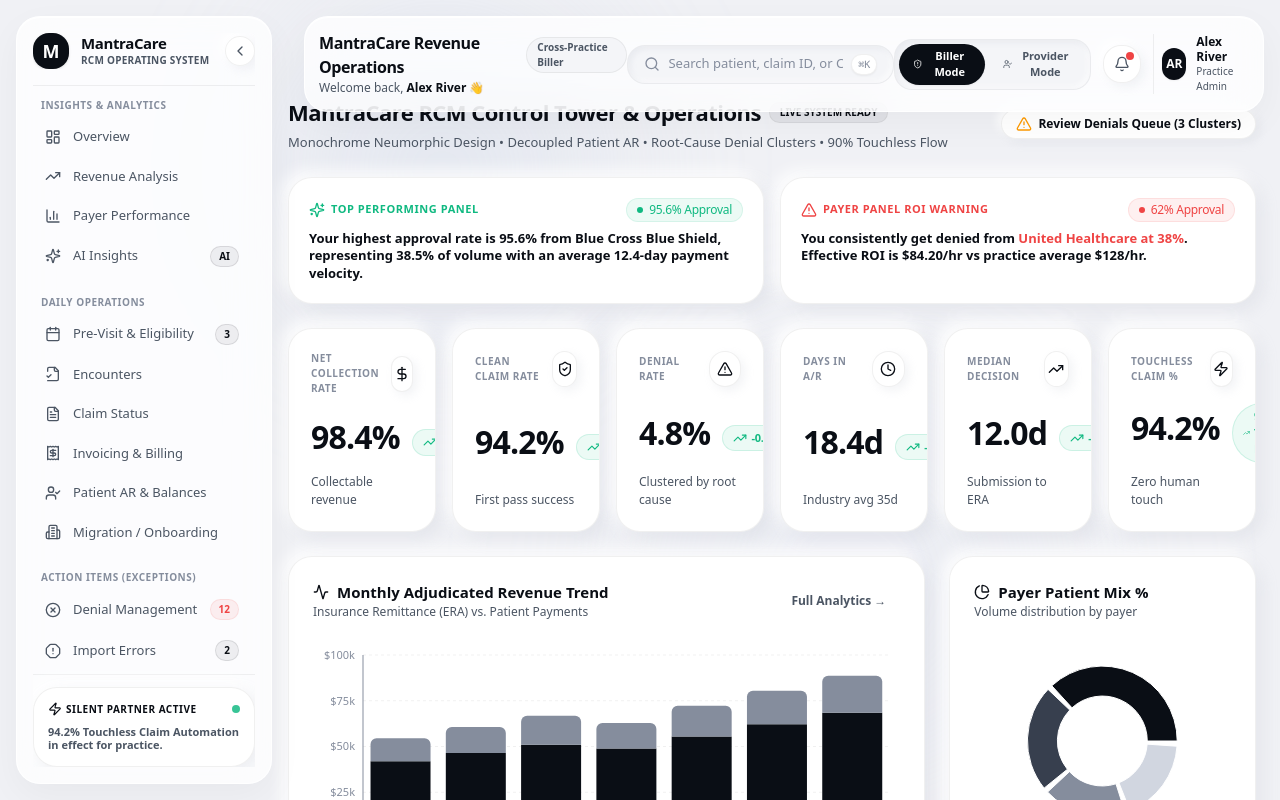
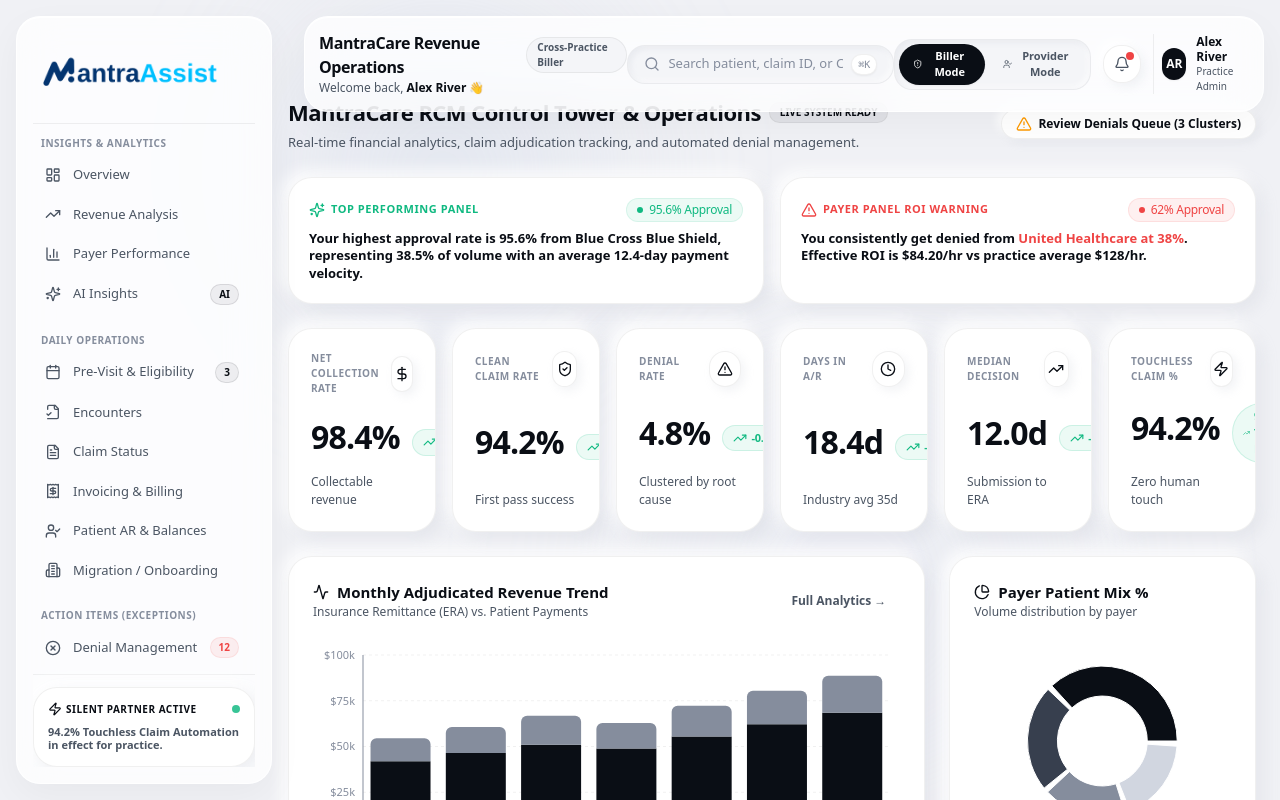
Before and after one commit to abhishek-mantra/RevenueCycle, a Next.js app: page / in a window 1280 px wide. Shown: the top 800 px of the page. Built offline with nearby package versions, Linux system fonts and the light colour scheme.

Commit message:
fix: update sidebar branding logo, enlarged scaling, and header subtitle

```diff
--- a/src/app/credentialing/page.tsx
+++ b/src/app/credentialing/page.tsx
@@ -119,7 +119,7 @@
               Pre-Submission Effective Date Window Checker (Simulate Rule)
             </h2>
             <span className="text-[11px] text-[var(--foreground-muted)] font-medium">
-              Targeting Migration Failure Mode (PRD §8.6.3)
+              Prevent Invalid Credential Submissions
             </span>
           </div>
 
--- a/src/app/page.tsx
+++ b/src/app/page.tsx
@@ -80,7 +80,7 @@
               </span>
             </div>
             <p className="text-[13px] text-[var(--foreground-muted)] font-medium mt-1">
-              Monochrome Neumorphic Design • Decoupled Patient AR • Root-Cause Denial Clusters • 90% Touchless Flow
+              Real-time financial analytics, claim adjudication tracking, and automated denial management.
             </p>
           </div>
 
--- a/src/app/settings/page.tsx
+++ b/src/app/settings/page.tsx
@@ -19,8 +19,8 @@
               <h1 className="text-[22px] font-extrabold tracking-tight text-[var(--foreground)]">
                 Settings & Regional Flexibility Configuration
               </h1>
-              <span className="px-2.5 py-0.5 rounded-full text-[10px] uppercase font-bold bg-[var(--accent-soft)] text-[var(--accent)] border border-black/5">
-                PRD §10 Multi-Country Engine
+              <span className="px-2.5 py-0.5 rounded-full text-[10px] uppercase font-bold bg-[var(--accent-soft)] text-[var(--foreground)] border border-black/5">
+                Multi-Country Regional Engine
               </span>
             </div>
             <p className="text-[13px] text-[var(--foreground-muted)] font-medium mt-1">
--- a/src/components/layout/sidebar.tsx
+++ b/src/components/layout/sidebar.tsx
@@ -118,32 +118,36 @@
       )}
     >
       <div className="flex flex-col h-full overflow-hidden">
-        {/* Brand Header */}
-        <div className="flex items-center justify-between pb-4 mb-3 border-b border-[var(--border)] shrink-0">
-          <div className="flex items-center gap-3 overflow-hidden">
-            <div className="w-9 h-9 rounded-2xl bg-[var(--accent)] text-white flex items-center justify-center font-extrabold text-lg shadow-sm shrink-0">
-              M
-            </div>
-            {!sidebarCollapsed && (
-              <div className="truncate">
-                <h1 className="text-[15px] font-bold tracking-tight text-[var(--foreground)] leading-tight">
-                  MantraCare
-                </h1>
-                <p className="text-[10px] font-bold text-[var(--foreground-muted)] tracking-wide uppercase">
-                  RCM Operating System
-                </p>
-              </div>
-            )}
+        {/* Brand Header (No Arrow Button — Logo Click Toggles Sidebar) */}
+        {sidebarCollapsed ? (
+          <div className="flex justify-center pb-3 mb-3 border-b border-[var(--border)] shrink-0 w-full pt-1">
+            <button
+              onClick={toggleSidebar}
+              className="p-1 rounded-2xl hover:bg-[var(--accent-soft)] transition-all cursor-pointer"
+              title="Expand Sidebar"
+            >
+              <img
+                src="/logo-icon.png"
+                alt="MantraCare Logo Icon"
+                className="w-9 h-9 object-contain hover:scale-105 transition-transform"
+              />
+            </button>
           </div>
-
-          <button
-            onClick={toggleSidebar}
-            className="p-1.5 rounded-full neu-soft hover:bg-[var(--accent-soft)] text-[var(--foreground-muted)] hover:text-[var(--accent)] transition-colors shrink-0 cursor-pointer"
-            title={sidebarCollapsed ? "Expand Sidebar" : "Collapse Sidebar"}
-          >
-            {sidebarCollapsed ? <ChevronRight className="w-4 h-4" /> : <ChevronLeft className="w-4 h-4" />}
-          </button>
-        </div>
+        ) : (
+          <div className="flex items-center justify-between pb-3.5 mb-3 border-b border-[var(--border)] shrink-0 pt-1 px-1 overflow-hidden">
+            <button
+              onClick={toggleSidebar}
+              className="p-1 rounded-2xl hover:bg-[var(--accent-soft)] transition-all cursor-pointer text-left w-full flex items-center"
+              title="Click to collapse sidebar"
+            >
+              <img
+                src="/logo-full.png"
+                alt="MantraCare RCM Logo"
+                className="h-14 w-auto max-w-[220px] object-contain object-left scale-[1.55] origin-left my-1 ml-0.5 hover:opacity-90 transition-all"
+              />
+            </button>
+          </div>
+        )}
 
         {/* Navigation Sections */}
         <div className="flex-1 overflow-y-auto space-y-5 pr-1 custom-scrollbar">
```
Also changed, not shown: public/logo-full.png (added), public/logo-icon.png (added).
